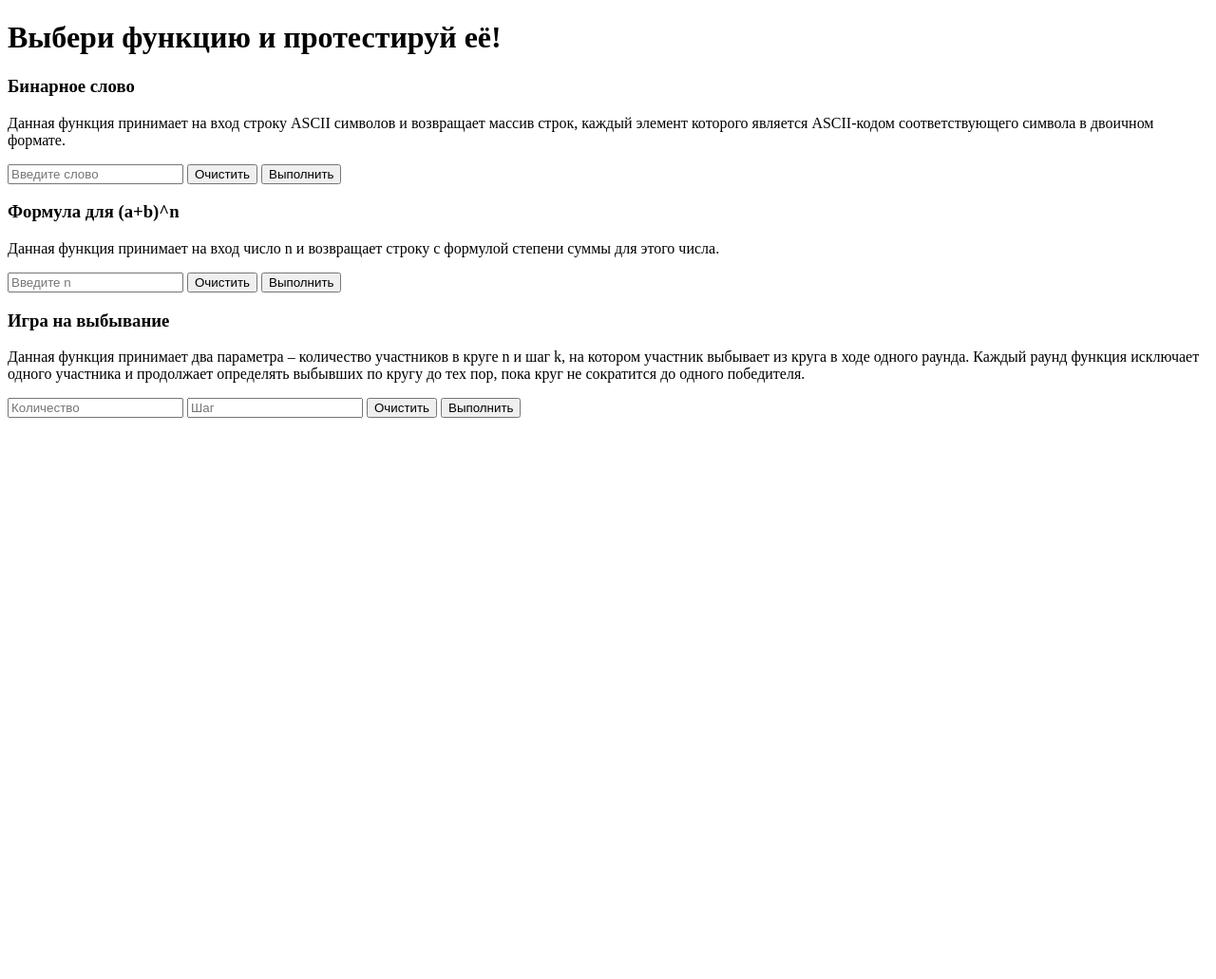
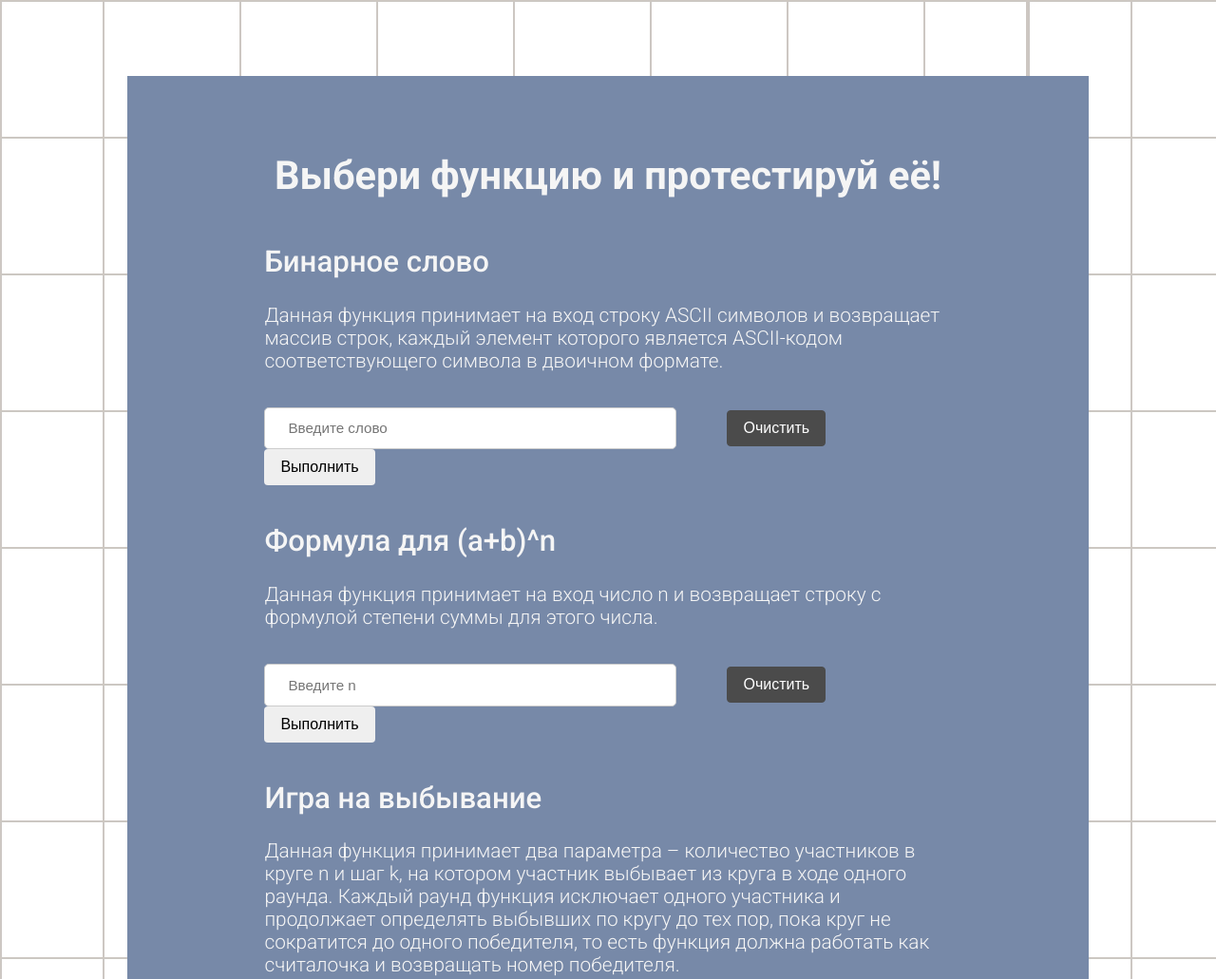
Before and after one commit to 0812-rolly/web-dev-course-SSU-2021, a plain HTML site: page Task-09_JS_and_DOM/index.html in a window 1280 px wide. Shown: the top 1031 px of the page at 95% size. Before the commit the page ends 800 px from the top, so only its background shows below. Drawn offline with Linux system fonts and the light colour scheme.

Commit message:
styles added

```diff
--- a/Task-09_JS_and_DOM/index.html
+++ b/Task-09_JS_and_DOM/index.html
@@ -5,50 +5,54 @@
     <meta charset="UTF-8">
     <meta http-equiv="X-UA-Compatible" content="IE=edge">
     <meta name="viewport" content="width=device-width, initial-scale=1.0">
+    <link rel="preconnect" href="https://fonts.googleapis.com">
+    <link rel="preconnect" href="https://fonts.gstatic.com" crossorigin>
+    <link href="https://fonts.googleapis.com/css2?family=Roboto:wght@100;300;400;500;700&display=swap" rel="stylesheet">
     <link rel="stylesheet" href="styles.css">
     <title>Task 9</title>
 </head>
 
 <body>
-    <h1>Выбери функцию и протестируй её!</h1>
-
-    <div>
-        <h3>Бинарное слово</h3>
-        <p>
+    <div class="wrapper">
+        <h1 class="header">Выбери функцию и протестируй её!</h1>
+        <div class="section">
+            <h2 class="section--title">Бинарное слово</h2>
+            <p class="section--text">
                 Данная функция принимает на вход строку ASCII символов и возвращает массив строк,
                 каждый элемент которого является ASCII-кодом соответствующего символа в двоичном формате.
             </p>
             <input id="binary-input" type="text" placeholder="Введите слово">
-        <button class="binary-clearButton">Очистить</button>
+            <button class="button binary-clearButton">Очистить</button>
             <button class="button binary-button">Выполнить</button>
-        <div class="binary-result"></div>
+            <div class="result binary-result"></div>
         </div>
-
-    <div>
-        <h3>Формула для (a+b)^n</h3>
-        <p>
+        <div class="section">
+            <h2 class="section--title">Формула для (a+b)^n</h2>
+            <p class="section--text">
                 Данная функция принимает на вход число n и возвращает строку с формулой степени суммы для этого числа.
             </p>
             <input id="degree-input" type="number" placeholder="Введите n">
-        <button class="degree-clearButton">Очистить</button>
+            <button class="button degree-clearButton">Очистить</button>
             <button class="button degree-button">Выполнить</button>
-        <div class="degree-result"></div>
+            <div class="result degree-result"></div>
         </div>
-
-    <div>
-        <h3>Игра на выбывание</h3>
-        <p>
+        <div class="section">
+            <h2 class="section--title">Игра на выбывание</h2>
+            <p class="section--text">
                 Данная функция принимает два параметра – количество участников в круге n и шаг k,
-            на котором участник выбывает из круга в ходе одного раунда. Каждый раунд функция исключает одного участника
-            и продолжает определять выбывших по кругу до тех пор, пока круг не сократится до одного победителя.
-        </p>
+                на котором участник выбывает из круга в ходе одного раунда. Каждый раунд функция исключает одного
+                участника
+                и продолжает определять выбывших по кругу до тех пор, пока круг не сократится до одного победителя,
+                то есть функция должна работать как считалочка и возвращать номер победителя.</p>
+            <div class="flex-section">
                 <input id="eleminate-input-N" type="number" placeholder="Количество" min="1">
                 <input id="eleminate-input-M" type="number" placeholder="Шаг" min="1">
-        <button class="eleminate-clearButton">Очистить</button>
+                <button class="button eleminate-clearButton">Очистить</button>
                 <button class="button eleminate-button">Выполнить</button>
-        <div class="eleminate-result"></div>
             </div>
-
+            <div class="result eleminate-result"></div>
+        </div>
+    </div>
     <script type="module" src="index.js"></script>
 </body>
 
--- a/Task-09_JS_and_DOM/index.js
+++ b/Task-09_JS_and_DOM/index.js
@@ -10,25 +10,37 @@ var DEGREE_INPUT = document.getElementById("degree-input");
 var ELEMINATE_INPUT_N = document.getElementById("eleminate-input-N");
 var ELEMINATE_INPUT_M = document.getElementById("eleminate-input-M");
 
-document.querySelector(".binary-clearButton").onclick = () => {
+document.querySelector(".binary-clearButton").onclick = (event) => {
+    event.preventDefault();
     BINARY_INPUT.value = "";
     BINARY_RESULT.textContent = " ";
 }
 
-document.querySelector(".degree-clearButton").onclick = () => {
+document.querySelector(".degree-clearButton").onclick = (event) => {
+    event.preventDefault();
     DEGREE_INPUT.value = "";
     DEGREE_RESULT.textContent = " ";
 }
 
-document.querySelector(".eleminate-clearButton").onclick = () => {
+document.querySelector(".eleminate-clearButton").onclick = (event) => {
+    event.preventDefault();
     ELEMINATE_INPUT_N.value = "";
     ELEMINATE_INPUT_M.value = "";
     ELEMINATE_RESULT.textContent = " ";
 }
 
-document.querySelector(".binary-button").onclick = () => BINARY_RESULT.textContent = makeBinary(BINARY_INPUT.value);
+document.querySelector(".binary-button").onclick = (event) => {
+    event.preventDefault();
+    BINARY_RESULT.textContent = makeBinary(BINARY_INPUT.value);
+}
 
-document.querySelector(".degree-button").onclick = () => DEGREE_RESULT.textContent = powOfSum(parseInt(DEGREE_INPUT.value));
+document.querySelector(".degree-button").onclick = (event) => {
+    event.preventDefault();
+    DEGREE_RESULT.textContent = powOfSum(parseInt(DEGREE_INPUT.value));
+}
 
-document.querySelector(".eleminate-button").onclick = () => ELEMINATE_RESULT.textContent = `Победил игрок под номером
+document.querySelector(".eleminate-button").onclick = (event) => {
+    event.preventDefault();
+    ELEMINATE_RESULT.textContent = `Победил игрок под номером
     ${eleminate(parseInt(ELEMINATE_INPUT_N.value), parseInt(ELEMINATE_INPUT_M.value))}`;
+}
--- a/Task-09_JS_and_DOM/styles.css
+++ b/Task-09_JS_and_DOM/styles.css
@@ -0,0 +1,74 @@
+* {
+    box-sizing: border-box;
+}
+body {
+    font-family: 'Roboto', sans-serif;
+    font-size: 1.3rem;
+    color: whitesmoke;
+    background-image: url(./images/background.png);
+}
+input {
+    outline: none;
+    border-radius: 0.3rem;
+    border: 1px solid #ccc;
+    color: #262626;
+    cursor: pointer;
+    align-items: center;
+    text-align: start;
+    width: 60%;
+    font-size: 0.95rem;
+    padding: 0.8rem 1.5rem;
+    margin-top: 1rem;
+    margin-right: 3rem;
+}
+.header {
+    text-align: center;
+    margin-top: 0;
+    margin-bottom: 3rem;
+}
+.wrapper {
+    margin: 5rem auto;
+    padding: 5rem  9rem 3.5rem 9rem;
+    width: 80%;
+    background: rgb(119, 137, 168);
+}
+.section--title {
+    font-weight: 500;
+}
+.section--text {
+    font-weight: 300;
+}
+.flex-section {
+    display: flex;
+    align-items: baseline;
+}
+.button {
+    display: inline-block;
+    font-weight: normal;
+    line-height: 1.25;
+    text-align: center;
+    white-space: nowrap;
+    vertical-align: middle;
+    cursor: pointer;
+    border: 1px solid transparent;
+    padding: 0.5rem 1rem;
+    margin-right: 1rem;
+    font-size: 1rem;
+    border-radius: 0.25rem;
+    outline: none;
+}
+.button:hover {
+    transform: scale(1.1);
+}
+.binary-clearButton,
+.degree-clearButton,
+.eleminate-clearButton {
+    color: #fff;
+    background-color: #4b4b4b;
+    border-color: #4b4b4b;
+}
+.result {
+    margin-top: 2.5rem;
+    overflow-wrap: break-word;
+    line-height: 2.5rem;
+}
```
Also changed, not shown: Task-09_JS_and_DOM/images/background.png (added), 2 other files. Lines whose indentation alone changed are shown as unchanged.
